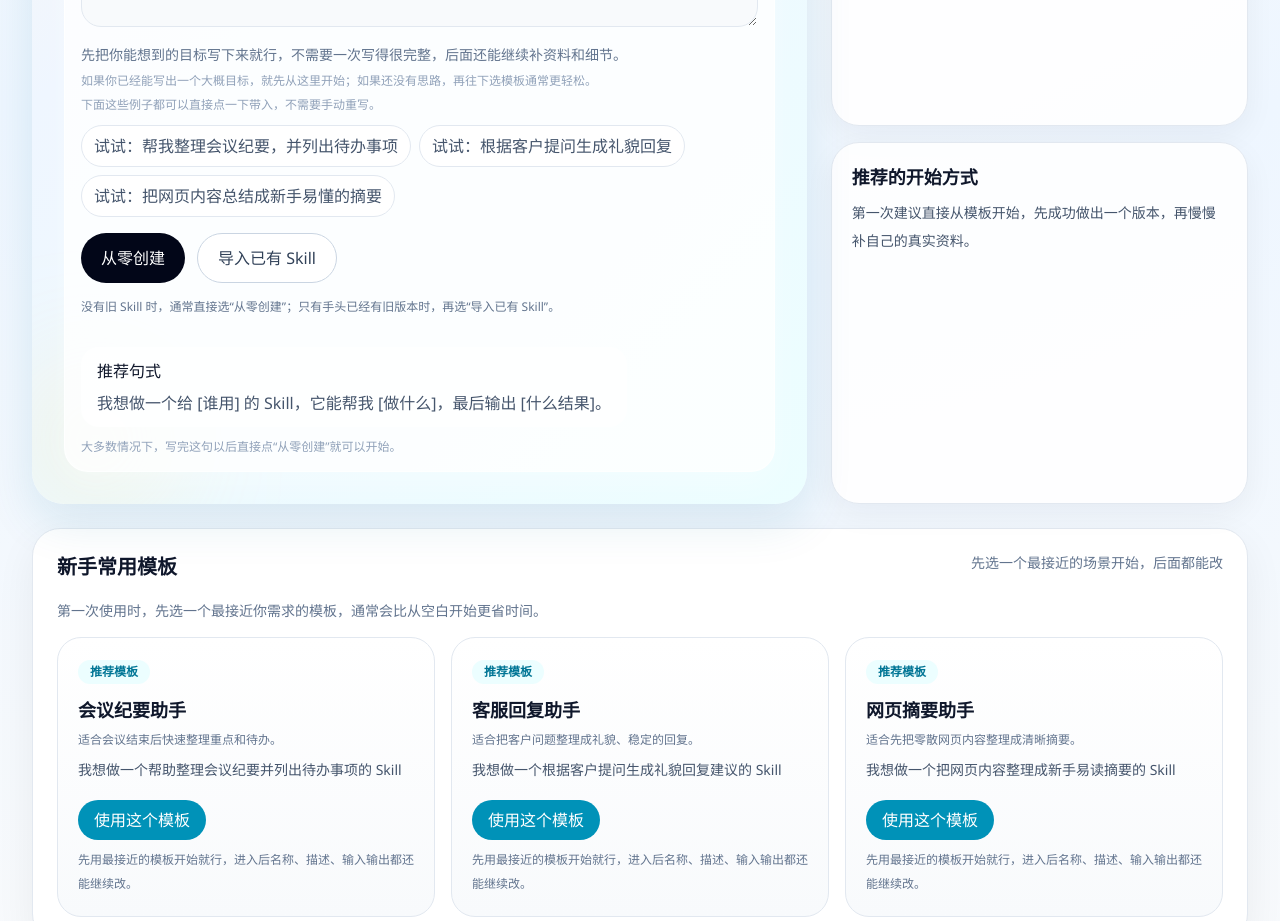
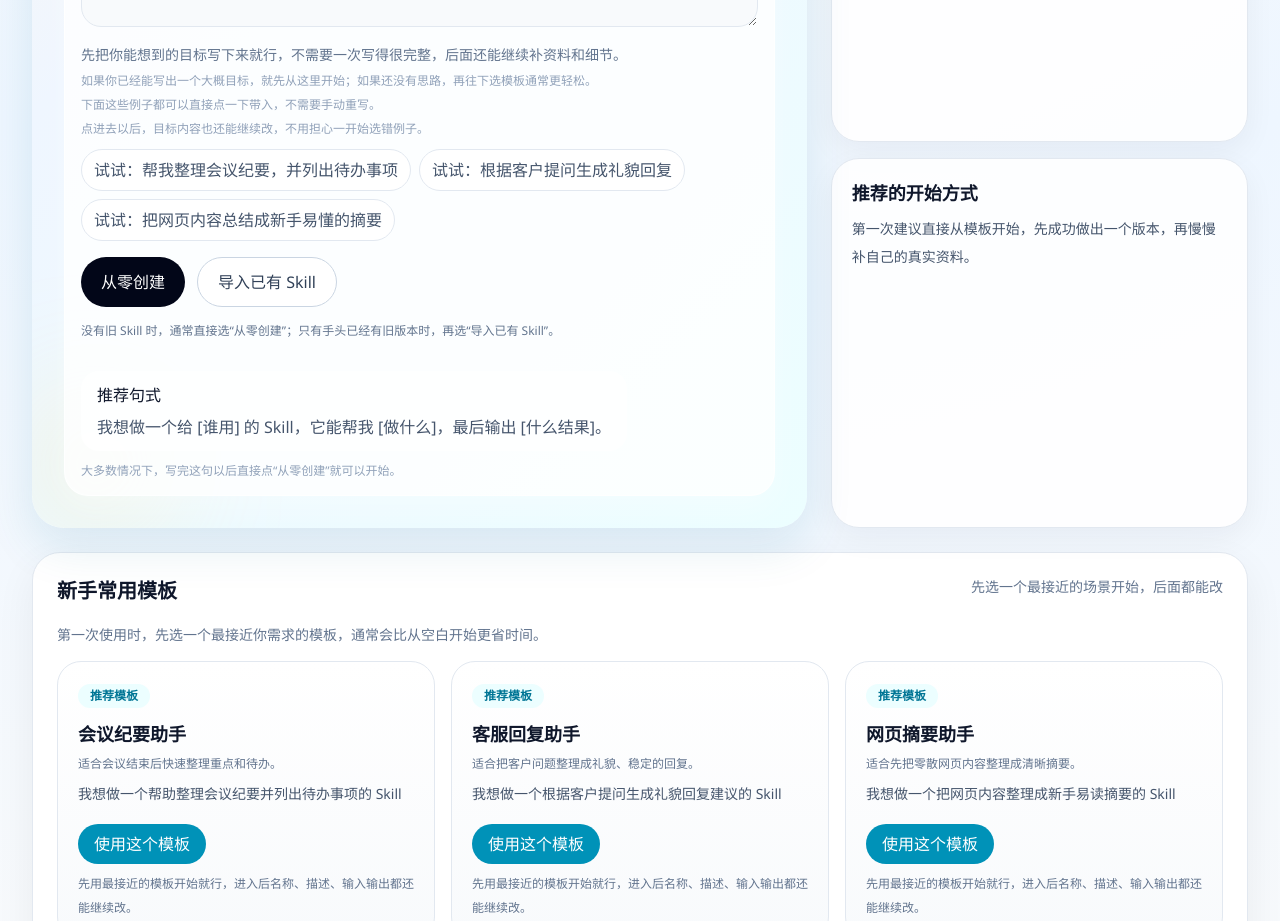
Before and after one commit to jiayuan04091016/openclaw-skill-builder, a Next.js app: page / in a window 1280 px wide. Shown: the part 880-1801 px from the top of the page. Built offline with nearby package versions, Linux system fonts and the light colour scheme.

Commit message:
Reassure users they can edit chosen examples later

```diff
--- a/src/components/skill-builder-app.tsx
+++ b/src/components/skill-builder-app.tsx
@@ -313,6 +313,7 @@ export function SkillBuilderApp() {
                     <p className="mt-3 text-sm text-slate-500">先把你能想到的目标写下来就行，不需要一次写得很完整，后面还能继续补资料和细节。</p>
                     <p className="mt-2 text-xs text-slate-400">如果你已经能写出一个大概目标，就先从这里开始；如果还没有思路，再往下选模板通常更轻松。</p>
                     <p className="mt-2 text-xs text-slate-400">下面这些例子都可以直接点一下带入，不需要手动重写。</p>
+                    <p className="mt-2 text-xs text-slate-400">点进去以后，目标内容也还能继续改，不用担心一开始选错例子。</p>
                     <div className="mt-3 flex flex-wrap gap-2">
                       {[
                         "帮我整理会议纪要，并列出待办事项",
```
